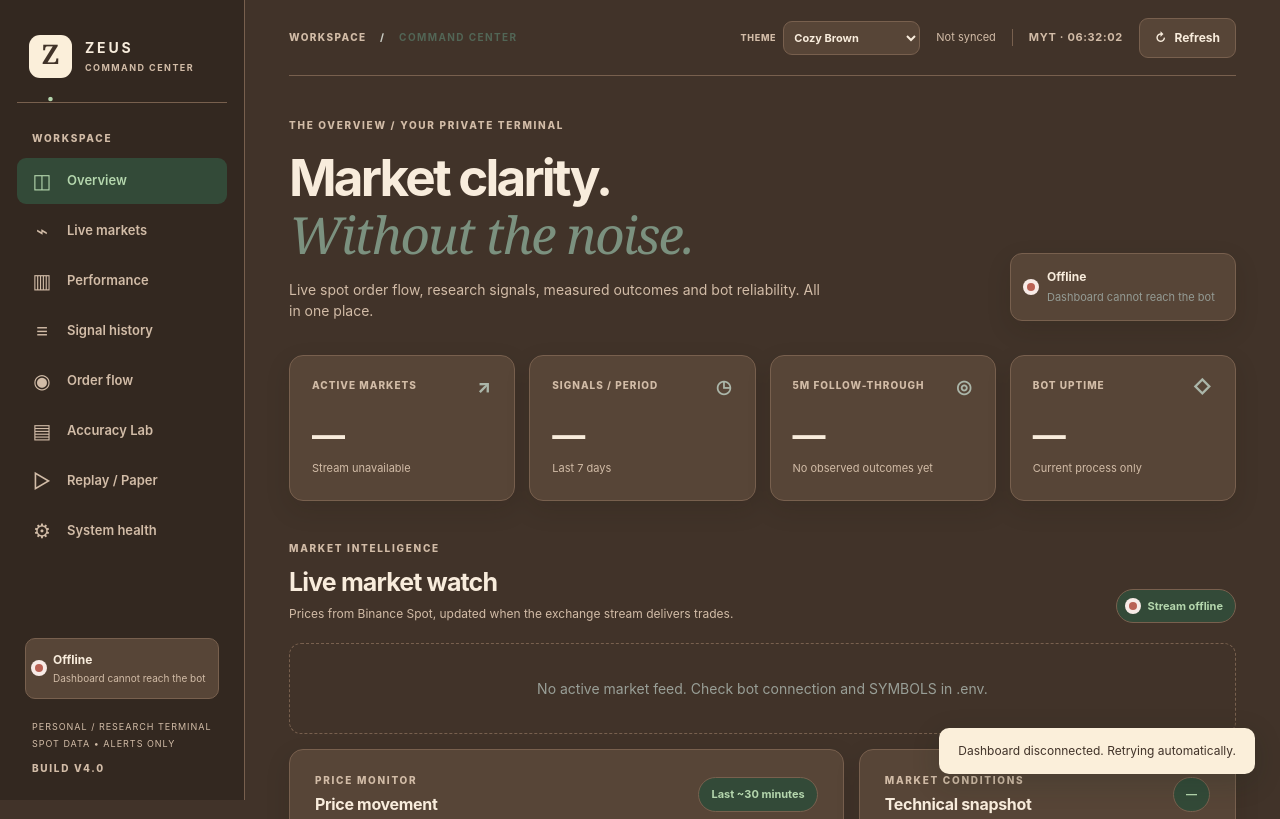
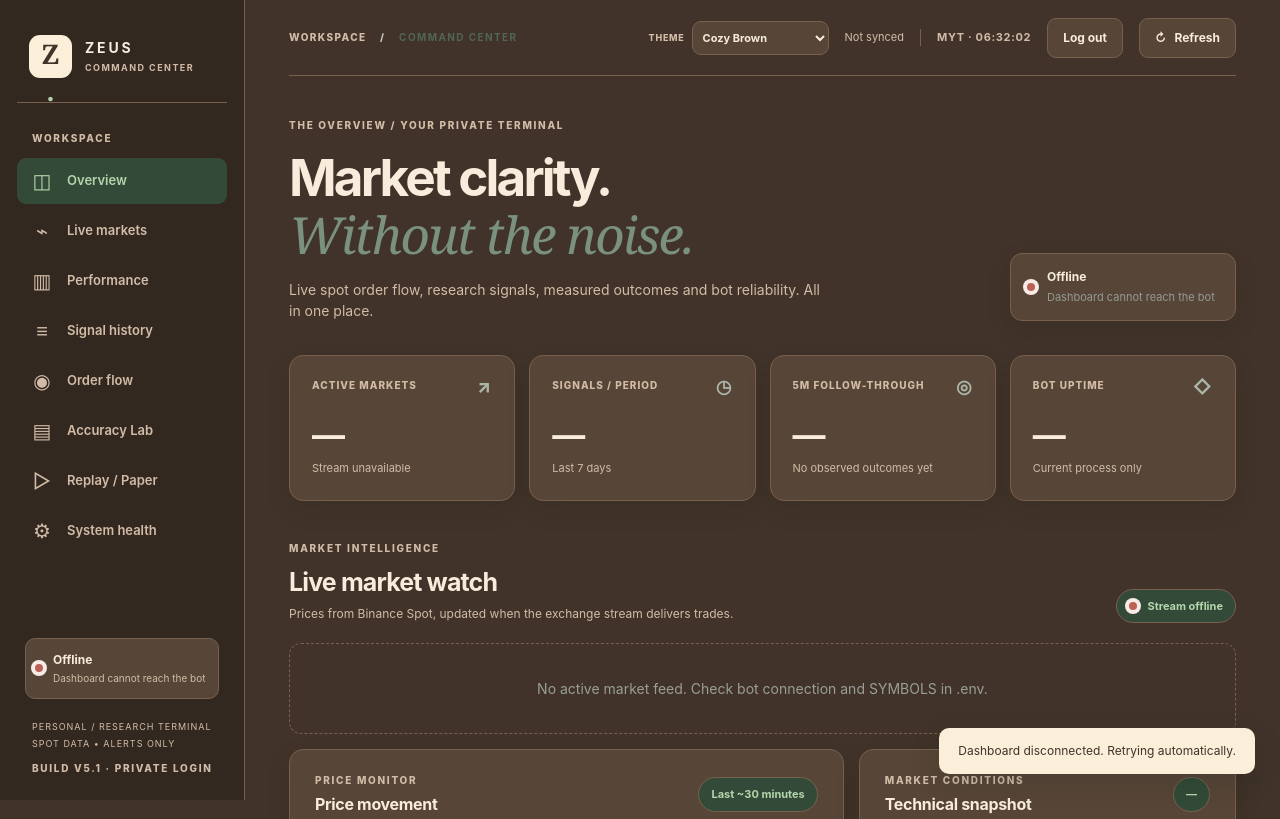
Before and after one commit to JohnLimau/crypto-signal-bot, a plain HTML site: page dashboard_ui/index.html in a window 1280 px wide. Shown: the top 819 px of the page. Drawn offline with Linux system fonts and the light colour scheme; files that its build step writes are made by us from their sources; no server answers; files whose address does not match are found by name.

Commit message:
feat(security): add logout control to Command Center

```diff
--- a/dashboard_ui/index.html
+++ b/dashboard_ui/index.html
@@ -35,7 +35,7 @@
         <div><strong id="sidebarStatus">Connecting…</strong><small id="sidebarDetails">Waiting for live feed</small></div>
       </div>
       <p>PERSONAL / RESEARCH TERMINAL<br>SPOT DATA • ALERTS ONLY</p>
-      <span class="version">BUILD V4.0</span>
+      <span class="version">BUILD V5.1 · PRIVATE LOGIN</span>
     </div>
   </aside>
 
@@ -52,6 +52,7 @@
         </select></label>
         <span class="sync-time" id="lastSync">Not synced</span>
         <span class="clock" id="myClock">MYT · --:--:--</span>
+        <button class="button button-quiet" id="logoutBtn" type="button">Log out</button>
         <button class="button button-quiet" id="refreshBtn" type="button" aria-label="Refresh dashboard">↻ <span>Refresh</span></button>
       </div>
     </header>
```
